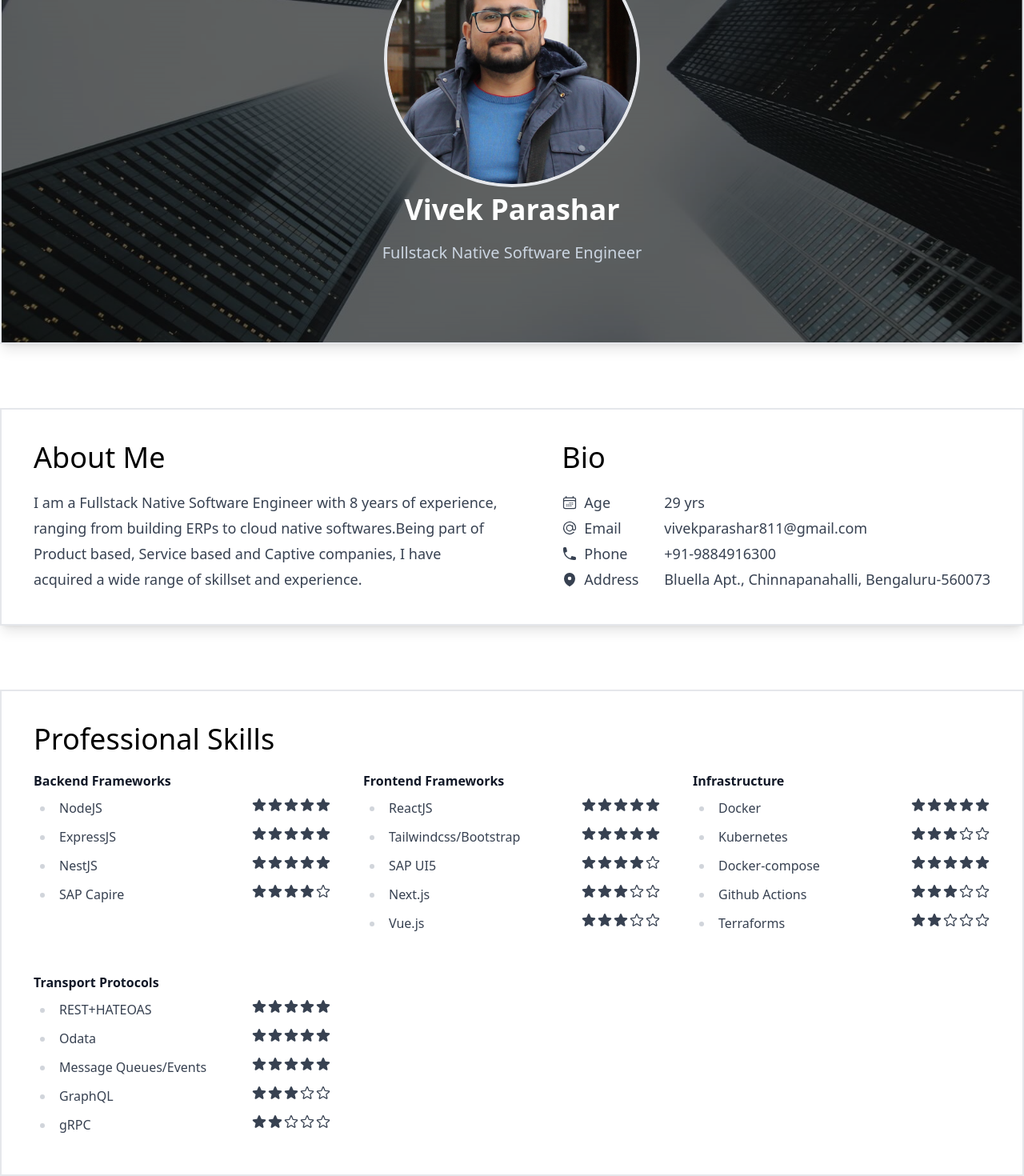
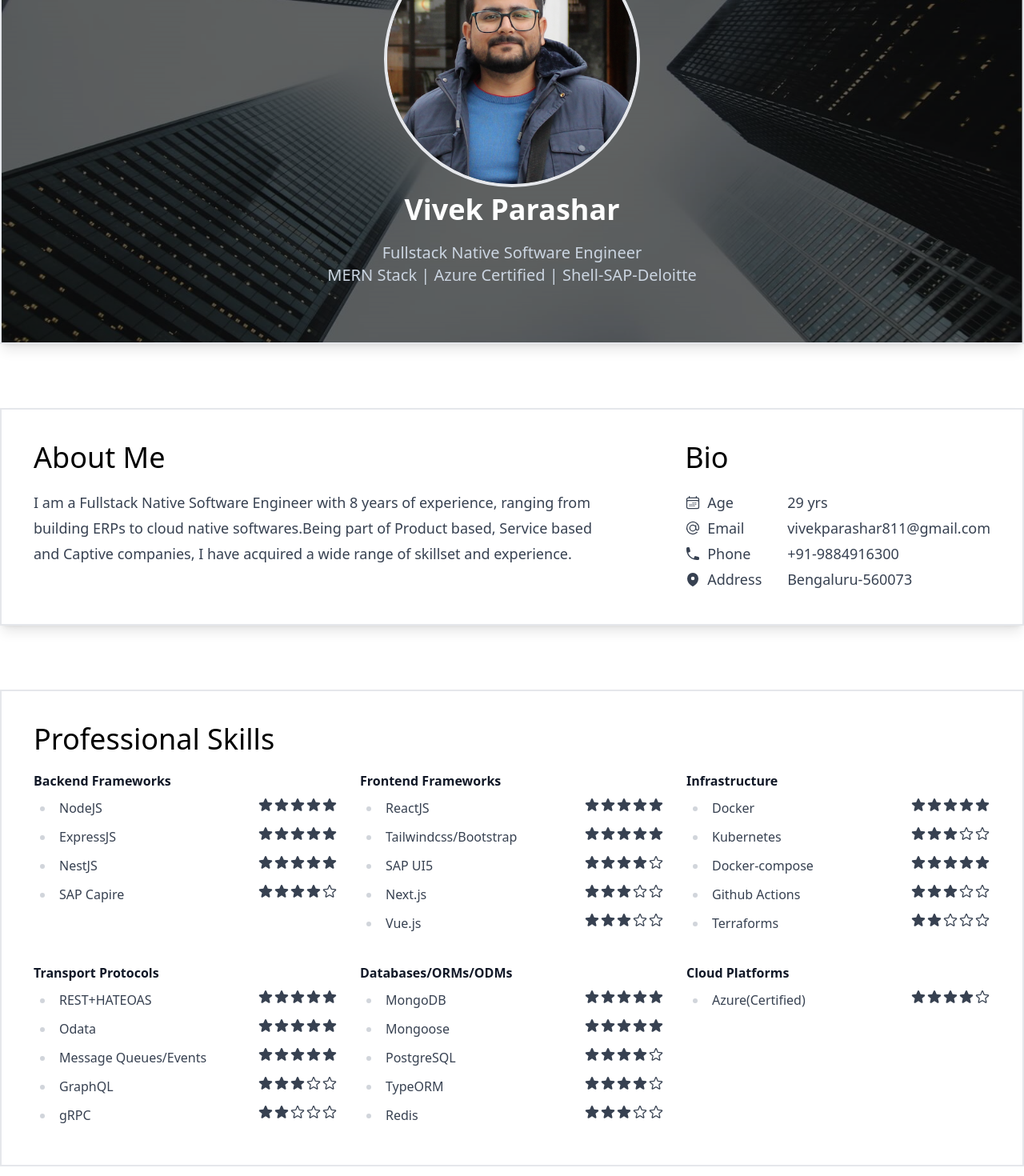
Before and after one commit to vivek1052/vivek1052.github.io, a Next.js app: page / in a window 1280 px wide. Shown: the part 228-1698 px from the top of the page at 80% size. Built offline with nearby package versions, Linux system fonts and the light colour scheme.

Commit message:
prose-sm + bio

```diff
--- a/src/components/about.tsx
+++ b/src/components/about.tsx
@@ -1,3 +1,4 @@
+import { useState } from "react";
 import Card from "./card";
 import Title from "./title";
 
@@ -91,12 +92,23 @@ export default function About({
 }: {
   about: string;
   bio: {
-    age: number;
+    dob: string;
     email: string;
     phone: string;
     address: string;
   };
 }) {
+  function getAge(dateString: string) {
+    var today = new Date();
+    var birthDate = new Date(dateString);
+    var age = today.getFullYear() - birthDate.getFullYear();
+    var m = today.getMonth() - birthDate.getMonth();
+    if (m < 0 || (m === 0 && today.getDate() < birthDate.getDate())) {
+      age--;
+    }
+    return age;
+  }
+
   return (
     <Card>
       <div className="grid grid-flow-row gap-10 lg:grid-flow-col lg:grid-col-2 lg:gap-20 print:gap-5">
@@ -107,10 +119,16 @@ export default function About({
 
         <div>
           <Title>Bio</Title>
-          <BioItem icon={calendarIcon} text="Age" value={`${bio.age} yrs`} />
-          <BioItem icon={emailIcon} text="Email" value={bio.email} />
-          <BioItem icon={phoneIcon} text="Phone" value={bio.phone} />
-          <BioItem icon={locationIcon} text="Address" value={bio.address} />
+          <div className="print:grid print:grid-cols-2">
+            <BioItem
+              icon={calendarIcon}
+              text="Age"
+              value={`${getAge(bio.dob)} yrs`}
+            />
+            <BioItem icon={emailIcon} text="Email" value={bio.email} />
+            <BioItem icon={phoneIcon} text="Phone" value={bio.phone} />
+            <BioItem icon={locationIcon} text="Address" value={bio.address} />
+          </div>
         </div>
       </div>
     </Card>
--- a/src/components/header.tsx
+++ b/src/components/header.tsx
@@ -1,15 +1,11 @@
 export default function Header() {
   return (
-    <div className="print:hidden flex flex-col xl:flex-row xl:justify-between xl:text-start xl:py-10">
-      <div></div>
-
-      <div className="prose flex flex-row gap-4 justify-around mx-auto xl:mx-0 pb-5 px-2 xl:py-0 xl:px-0">
-        <h5>About</h5>
-        <h5>Skills</h5>
-        <h5>Experience</h5>
-        <h5>Education</h5>
-        <h5>Certification</h5>
-      </div>
+    <div className="prose max-w-none flex flex-row my-10 justify-around md:justify-end md:gap-4 print:hidden">
+      <h5>About</h5>
+      <h5>Skills</h5>
+      <h5>Experience</h5>
+      <h5>Education</h5>
+      <h5>Certification</h5>
     </div>
   );
 }
--- a/src/components/skills.tsx
+++ b/src/components/skills.tsx
@@ -88,7 +88,7 @@ export default function Skills({
   return (
     <Card>
       <Title>Professional Skills</Title>
-      <div className="print:grid-cols-2 print:gap-5 grid  grid-cols-1 lg:grid-cols-2 xl:grid-cols-3 gap-5 lg:gap-10 ">
+      <div className="print:grid-cols-2 print:gap-5 grid  grid-cols-1 lg:grid-cols-2 xl:grid-cols-3 gap-5 lg:gap-7 ">
         {skills.map((skill) => {
           return <SkillSet {...skill} />;
         })}
--- a/src/components/topCard.tsx
+++ b/src/components/topCard.tsx
@@ -3,9 +3,11 @@ import Card from "./card";
 export default function TopCard({
   name,
   title,
+  subtitle,
 }: {
   name: string;
   title: string;
+  subtitle: string;
 }) {
   return (
     <Card className="!p-0 !relative">
@@ -22,8 +24,11 @@ export default function TopCard({
         />
 
         <div className="print:py-0 mx-auto text-center py-2">
-          <h2 className="text-4xl font-extrabold text-white mb-5">{name}</h2>
+          <h2 className="text-4xl font-extrabold text-white mb-5 print:text-slate-400">
+            {name}
+          </h2>
           <h5 className="text-xl font-normal text-slate-300">{title}</h5>
+          <h5 className="text-xl font-normal text-slate-300">{subtitle}</h5>
         </div>
       </div>
     </Card>
--- a/src/pages/index.tsx
+++ b/src/pages/index.tsx
@@ -10,8 +10,12 @@ export default function Home() {
     <main>
       <Body>
         <Header />
-        <div className="grid grid-flow-row gap-20 print:gap-5">
-          <TopCard name={userData.name} title={userData.title} />
+        <div className="grid grid-flow-row gap-5 sm:gap-10 xl:gap-20 print:gap-5">
+          <TopCard
+            name={userData.name}
+            title={userData.title}
+            subtitle={userData.subtitle}
+          />
           <About about={userData.aboutMe} bio={userData.bio} />
           <Skills skills={userData.skills} />
         </div>
--- a/src/userData.ts
+++ b/src/userData.ts
@@ -1,9 +1,10 @@
 interface UserData {
   name: string;
   title: string;
+  subtitle: string;
   aboutMe: string;
   bio: {
-    age: number;
+    dob: string;
     email: string;
     phone: string;
     address: string;
@@ -20,13 +21,14 @@ interface UserData {
 const userData: UserData = {
   name: "Vivek Parashar",
   title: "Fullstack Native Software Engineer",
+  subtitle: "MERN Stack | Azure Certified | Shell-SAP-Deloitte",
   aboutMe:
     "I am a Fullstack Native Software Engineer with 8 years of experience, ranging from building ERPs to cloud native softwares.Being part of Product based, Service based and Captive companies, I have acquired a wide range of skillset and experience.",
   bio: {
-    age: 29,
+    dob: "26-Apr-1995",
     email: "vivekparashar811@gmail.com",
     phone: "+91-9884916300",
-    address: "Bluella Apt., Chinnapanahalli, Bengaluru-560073",
+    address: "Bengaluru-560073",
   },
   skills: [
     {
@@ -68,6 +70,20 @@ const userData: UserData = {
         { name: "gRPC", level: 2 },
       ],
     },
+    {
+      title: "Databases/ORMs/ODMs",
+      items: [
+        { name: "MongoDB", level: 5 },
+        { name: "Mongoose", level: 5 },
+        { name: "PostgreSQL", level: 4 },
+        { name: "TypeORM", level: 4 },
+        { name: "Redis", level: 3 },
+      ],
+    },
+    {
+      title: "Cloud Platforms",
+      items: [{ name: "Azure(Certified)", level: 4 }],
+    },
   ],
 };
 
```
